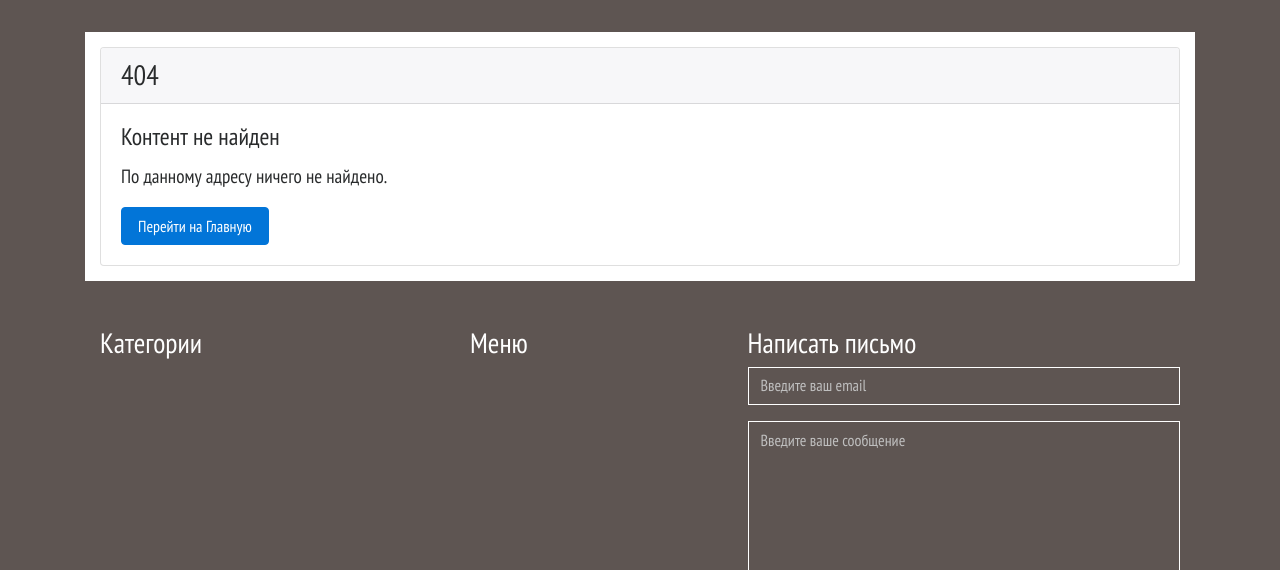
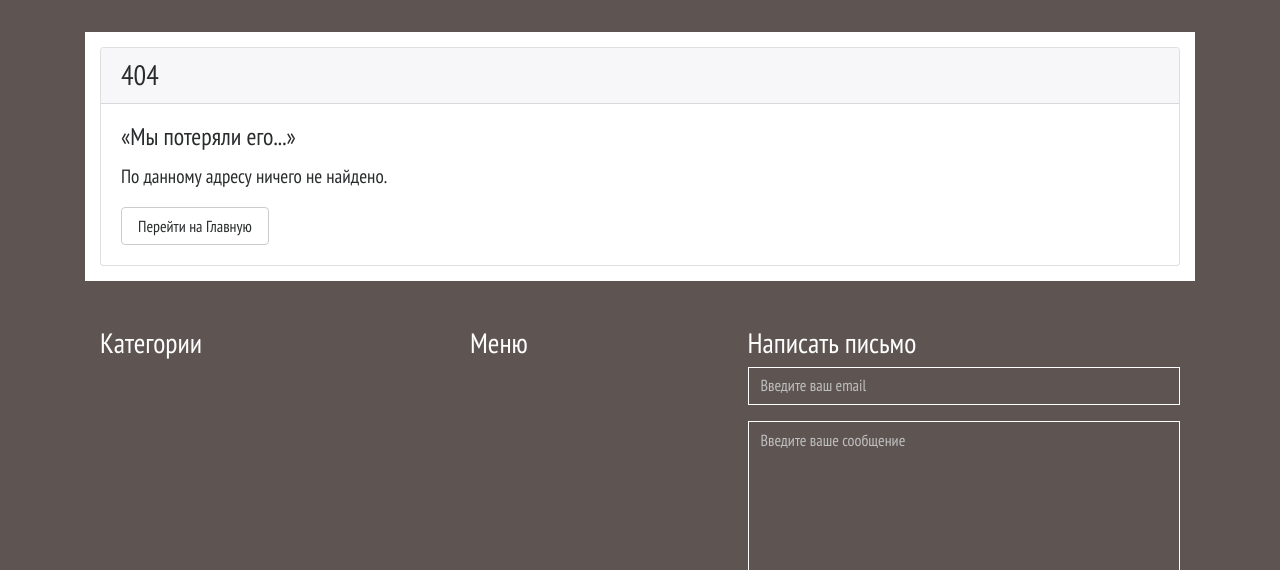
Before and after one commit to dmitrybarchuk/l-room-django, a Django app: template project/website/templates/404.html in a window 1280 px wide. Shown: the part 253-823 px from the top of the page. Run offline with Django 3.2, Linux system fonts and the light colour scheme; the template is opened without the code that fills it, so the values that code supplies are empty; some libraries are stand-ins or nearby versions.

Commit message:
change button classes

```diff
--- a/project/website/templates/404.html
+++ b/project/website/templates/404.html
@@ -4,9 +4,9 @@
     <div class="card">
         <h3 class="card-header">404</h3>
         <div class="card-block">
-            <h4 class="card-title">Контент не найден</h4>
+            <h4 class="card-title">&laquo;Мы потеряли его...&raquo;</h4>
             <p class="card-text">По данному адресу ничего не найдено.</p>
-            <a href="{% url 'category' %}" class="btn btn-primary">Перейти на Главную</a>
+            <a href="{% url 'category' %}" class="btn btn-secondary">Перейти на Главную</a>
         </div>
     </div>
 {% endblock %}
--- a/project/website/templates/500.html
+++ b/project/website/templates/500.html
@@ -6,7 +6,7 @@
         <div class="card-block">
             <h4 class="card-title">Произошел сбой в системе</h4>
             <p class="card-text">Что-то пошло не так, и система дала сбой, но мы уже работаем над устранением неполадки.</p>
-            <a href="{% url 'category' %}" class="btn btn-primary">Перейти на Главную</a>
+            <a href="{% url 'category' %}" class="btn btn-secondary">Перейти на Главную</a>
         </div>
     </div>
 {% endblock %}
```
